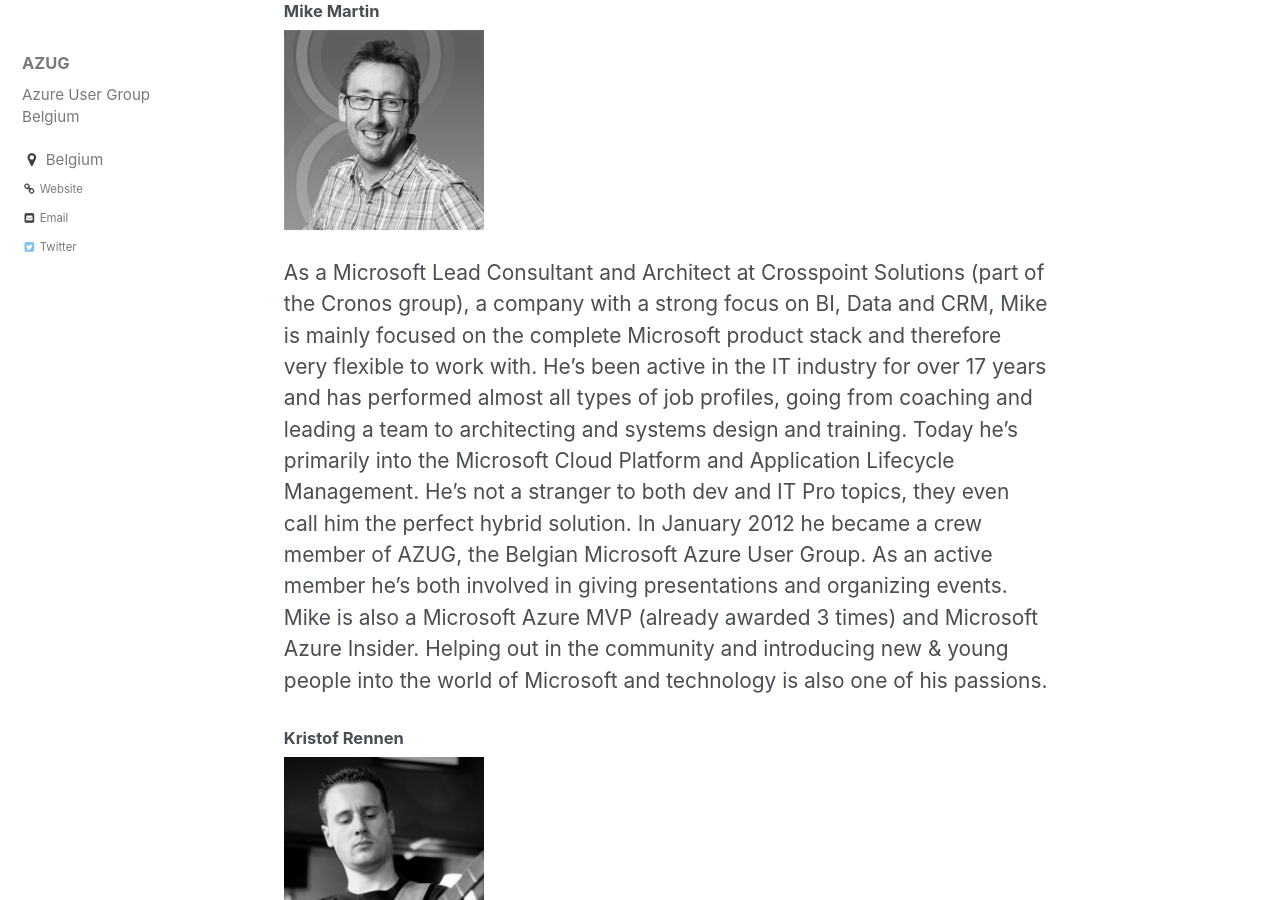
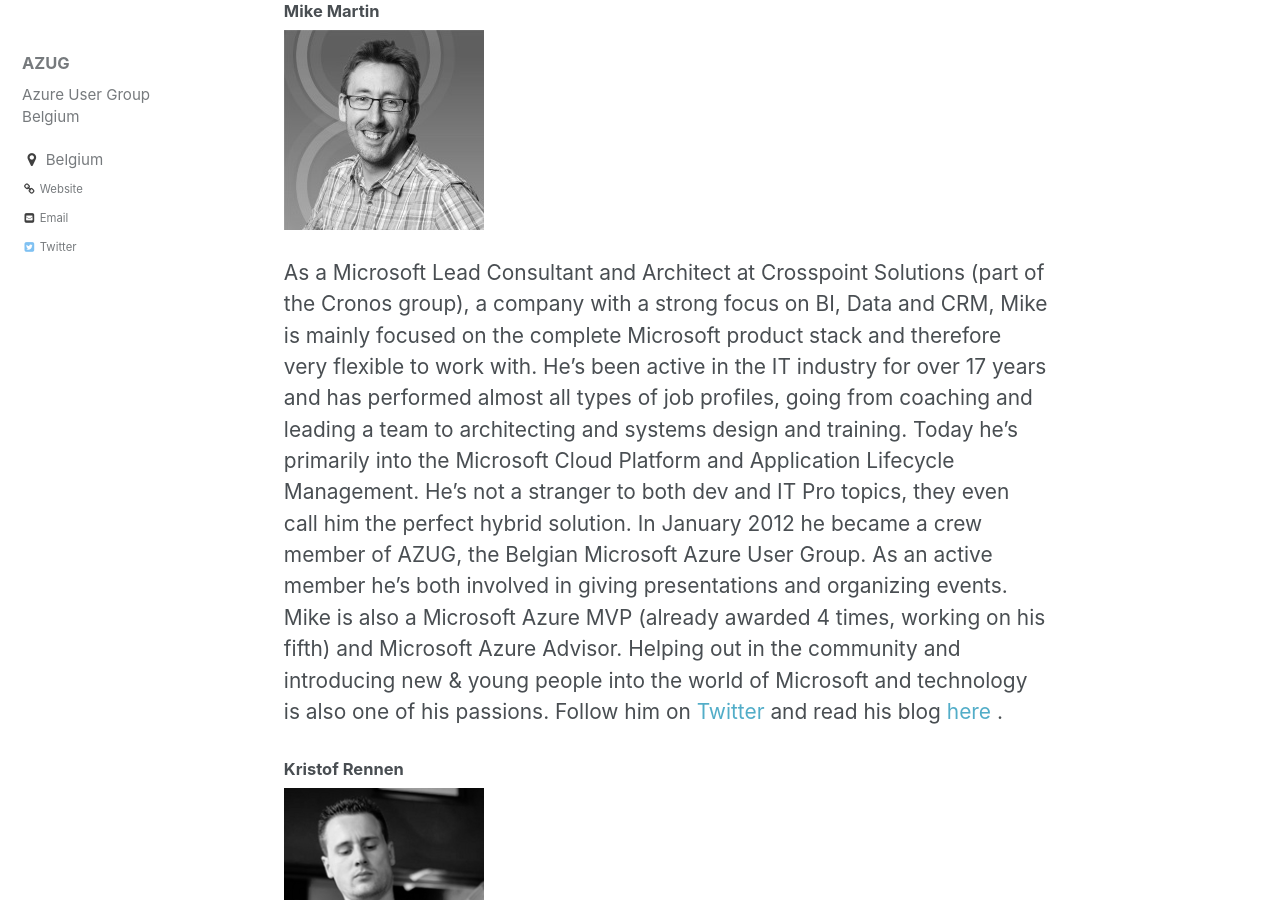
Before and after one commit to AzugBe/azugbe.github.io, a Jekyll site: the page built from _pages/about.md, in a window 1280 px wide and 900 px high, scrolled down 3228 px. Built offline with Jekyll 4.4.1, drawn with Linux system fonts in a browser that asks for light colours.

Commit message:
updated own profile (#1)
update Mike Martin

```diff
--- a/_pages/about.md
+++ b/_pages/about.md
@@ -58,9 +58,10 @@ Maarten Balliauw works as a feelancer. His interests are mainly web applications
 
 ![](/assets/media/crew/mike-martin.jpg)
 
-As a Microsoft Lead Consultant and Architect at Crosspoint Solutions (part of the Cronos group), a company with a strong focus on BI, Data and CRM, Mike is mainly focused on the complete Microsoft product stack and therefore very flexible to work with. He&rsquo;s been active in the IT industry for over 17 years and has performed almost all types of job profiles, going from coaching and leading a team to architecting and systems design and training. Today he&rsquo;s primarily into the Microsoft Cloud Platform and Application Lifecycle Management. He&rsquo;s not a stranger to both dev and IT Pro topics, they even call him the perfect hybrid solution.
-In January 2012 he became a crew member of AZUG, the Belgian Microsoft Azure User Group. As an active member he&rsquo;s both involved in giving presentations and organizing events. Mike is also a Microsoft Azure MVP (already awarded 3 times) and Microsoft Azure Insider.
-Helping out in the community and introducing new &amp; young people into the world of Microsoft and technology is also one of his passions.
+As a Microsoft Lead Consultant and Architect at Crosspoint Solutions (part of the Cronos group), a company with a strong focus on BI, Data and CRM, Mike is mainly focused on the complete Microsoft product stack and therefore very flexible to work with. He’s been active in the IT industry for over 17 years and has performed almost all types of job profiles, going from coaching and leading a team to architecting and systems design and training. Today he’s primarily into the Microsoft Cloud Platform and Application Lifecycle Management. He’s not a stranger to both dev and IT Pro topics, they even call him the perfect hybrid solution.
+In January 2012 he became a crew member of AZUG, the Belgian Microsoft Azure User Group. As an active member he’s both involved in giving presentations and organizing events. Mike is also a Microsoft Azure MVP (already awarded 4 times, working on his fifth) and Microsoft Azure Advisor.
+Helping out in the community and introducing new & young people into the world of Microsoft and technology is also one of his passions.
+Follow him on <a href="http://twitter.com/techmike2kx">Twitter</a> and read his blog <a href="https://techmike2kx.wordpress.com/">here </a>.
 
 ### Kristof Rennen
 
```
